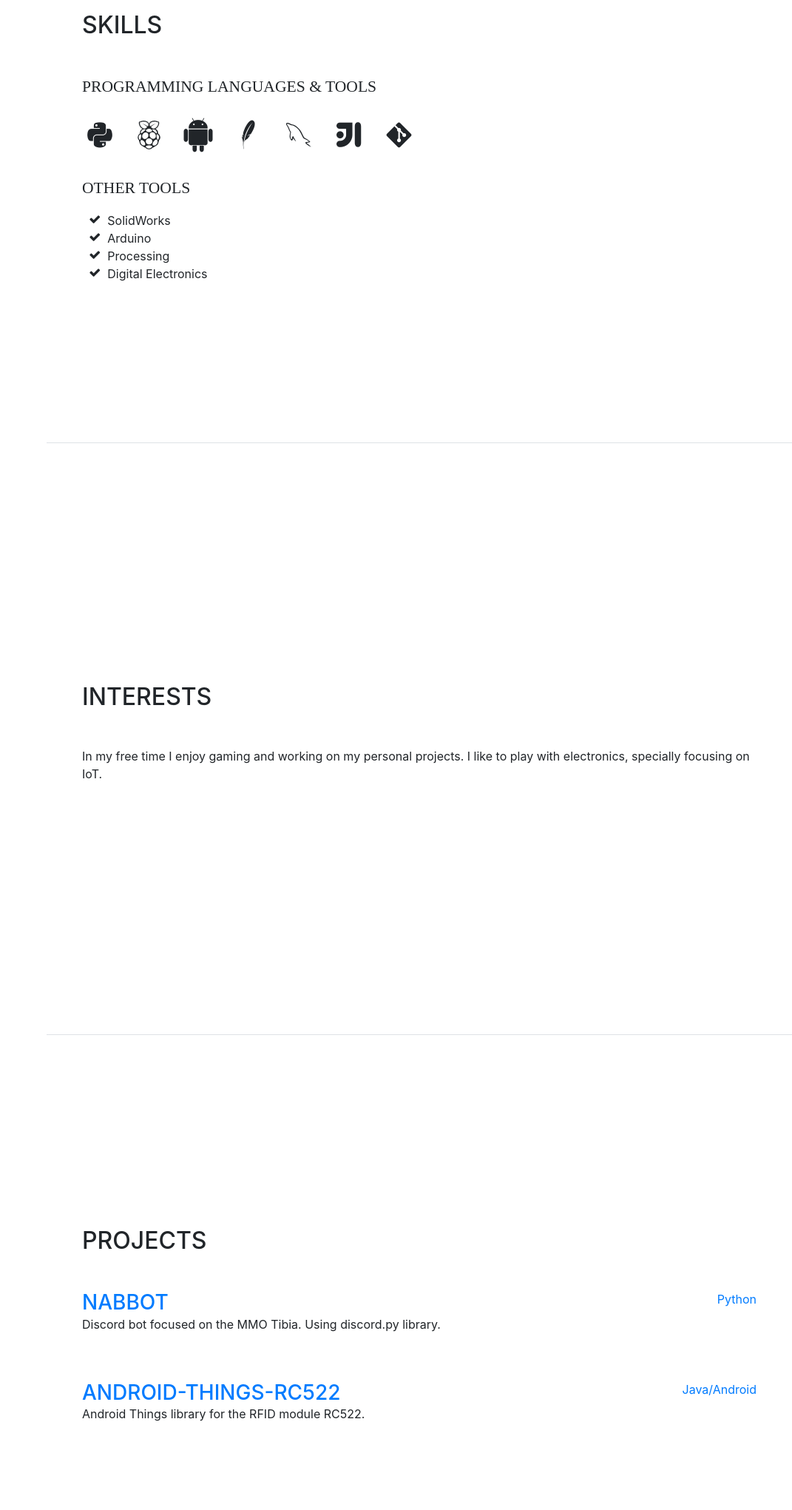
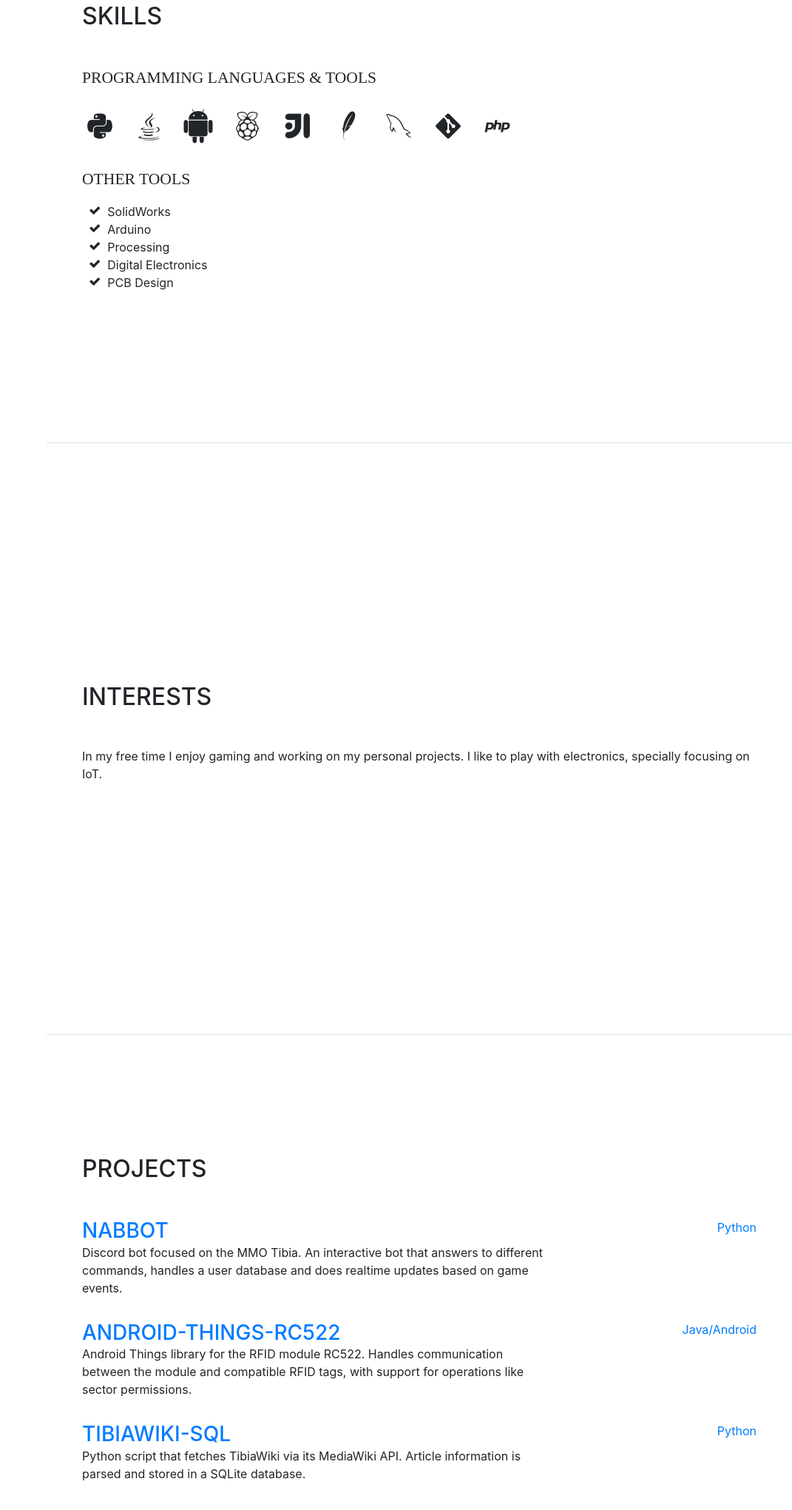
Before and after one commit to Galarzaa90/old.galarzaa90.github.io, a website with bundled scripts: page index.html in a window 1280 px wide. Shown: the part 2601-4642 px from the top of the page at 74% size, without its empty margins (209-1280 px from the left). Built offline with nearby package versions, Linux system fonts and the light colour scheme; a web font is replaced by a local one.

Commit message:
Updated skills & projects

```diff
--- a/index.html
+++ b/index.html
@@ -150,25 +150,31 @@
           <div class="subheading mb-3">Programming Languages &amp; Tools</div>
           <ul class="list-inline list-icons">
             <li class="list-inline-item">
-              <i class="devicons devicons-python"></i>
+              <i class="devicons devicons-python" title="Python"></i>
             </li>
             <li class="list-inline-item">
-              <i class="devicons devicons-raspberry_pi"></i>
+              <i class="devicons devicons-java" title="Java"></i>
             </li>
             <li class="list-inline-item">
-              <i class="devicons devicons-android"></i>
+              <i class="devicons devicons-android" title="Android Development"></i>
             </li>
             <li class="list-inline-item">
-              <i class="devicons devicons-sqllite"></i>
+              <i class="devicons devicons-raspberry_pi" title="Raspberry Pi"></i>
             </li>
             <li class="list-inline-item">
-              <i class="devicons devicons-mysql"></i>
+              <i class="devicons devicons-intellij" title="IntelliJ"></i>
+            </li>
+			<li class="list-inline-item">
+              <i class="devicons devicons-sqllite" title="SQLite"></i>
             </li>
             <li class="list-inline-item">
-              <i class="devicons devicons-intellij"></i>
+              <i class="devicons devicons-mysql" title="MySQL"></i>
             </li>
             <li class="list-inline-item">
-              <i class="devicons devicons-git"></i>
+              <i class="devicons devicons-git" title="git"></i>
+            </li>
+            <li class="list-inline-item">
+              <i class="devicons devicons-php" title="PHP"></i>
             </li>
           </ul>
 
@@ -186,6 +192,9 @@
             <li>
               <i class="fa-li fa fa-check"></i>
               Digital Electronics</li>
+            <li>
+              <i class="fa-li fa fa-check"></i>
+              PCB Design</li>
           </ul>
         </div>
       </section>
@@ -200,22 +209,31 @@
       <section class="resume-section p-3 p-lg-5 d-flex flex-column" id="projects">
         <div class="my-auto">
           <h2 class="mb-5">Projects</h2>
-          <div class="resume-item d-flex flex-column flex-md-row mb-5">
+          <div class="resume-item d-flex flex-column flex-md-row mb-3">
             <div class="resume-content mr-auto">
               <h3 class="mb-0"><a href="https://github.com/Galarzaa90/NabBot/">NabBot</a></h3>
-              <p>Discord bot focused on the MMO Tibia. Using discord.py library.</p>
+              <p>Discord bot focused on the MMO Tibia. An interactive bot that answers to different commands, handles a user database and does realtime updates based on game events.</p>
             </div>
             <div class="resume-date text-md-right">
-              <span class="text-primary">Python	</span>
+              <span class="text-primary">Python</span>
             </div>
           </div>
-		  <div class="resume-item d-flex flex-column flex-md-row">
+		  <div class="resume-item d-flex flex-column flex-md-row mb-3">
             <div class="resume-content mr-auto">
               <h3 class="mb-0"><a href="https://github.com/Galarzaa90/android-things-rc522">android-things-rc522</a></h3>
-              <p>Android Things library for the RFID module RC522.</p>
+              <p>Android Things library for the RFID module RC522. Handles communication between the module and compatible RFID tags, with support for operations like sector permissions.</p>
             </div>
             <div class="resume-date text-md-right">
               <span class="text-primary">Java/Android</span>
+            </div>
+          </div>
+		  <div class="resume-item d-flex flex-column flex-md-row mb-3">
+            <div class="resume-content mr-auto">
+              <h3 class="mb-0"><a href="https://github.com/Galarzaa90/tibiawiki-sql">tibiawiki-sql</a></h3>
+              <p>Python script that fetches TibiaWiki via its MediaWiki API. Article information is parsed and stored in a SQLite database.</p>
+            </div>
+            <div class="resume-date text-md-right">
+              <span class="text-primary">Python</span>
             </div>
           </div>
         </div>
```
